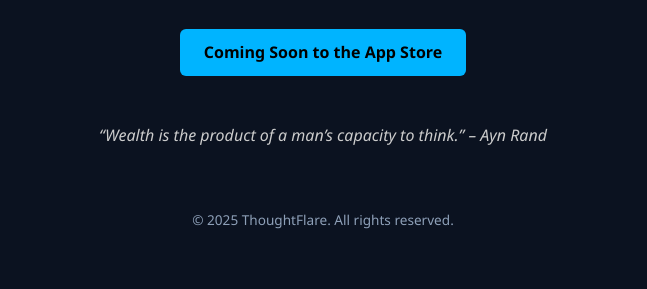
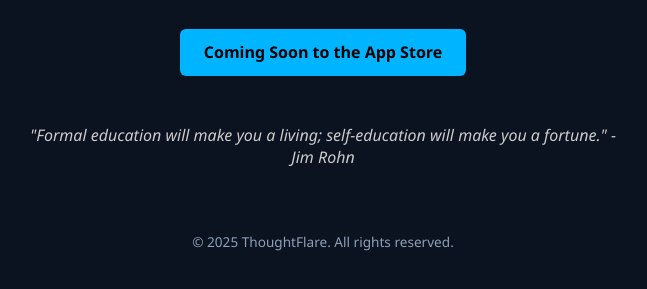
Before and after one commit to cpitzak/thoughtflare.github.io, a plain HTML site: page index.html in a window 1280 px wide. Shown: the part 295-584 px from the top of the page, without its empty margins (317-964 px from the left). Drawn offline with Linux system fonts and the light colour scheme.

Commit message:
Update quote

```diff
--- a/index.html
+++ b/index.html
@@ -103,7 +103,7 @@
   <a class="cta" href="https://apps.apple.com" target="_blank">Coming Soon to the App Store</a>
 
   <div class="quote-preview">
-    “Wealth is the product of a man’s capacity to think.” – Ayn Rand
+    "Formal education will make you a living; self-education will make you a fortune." - Jim Rohn
   </div>
 
   <footer>
```
